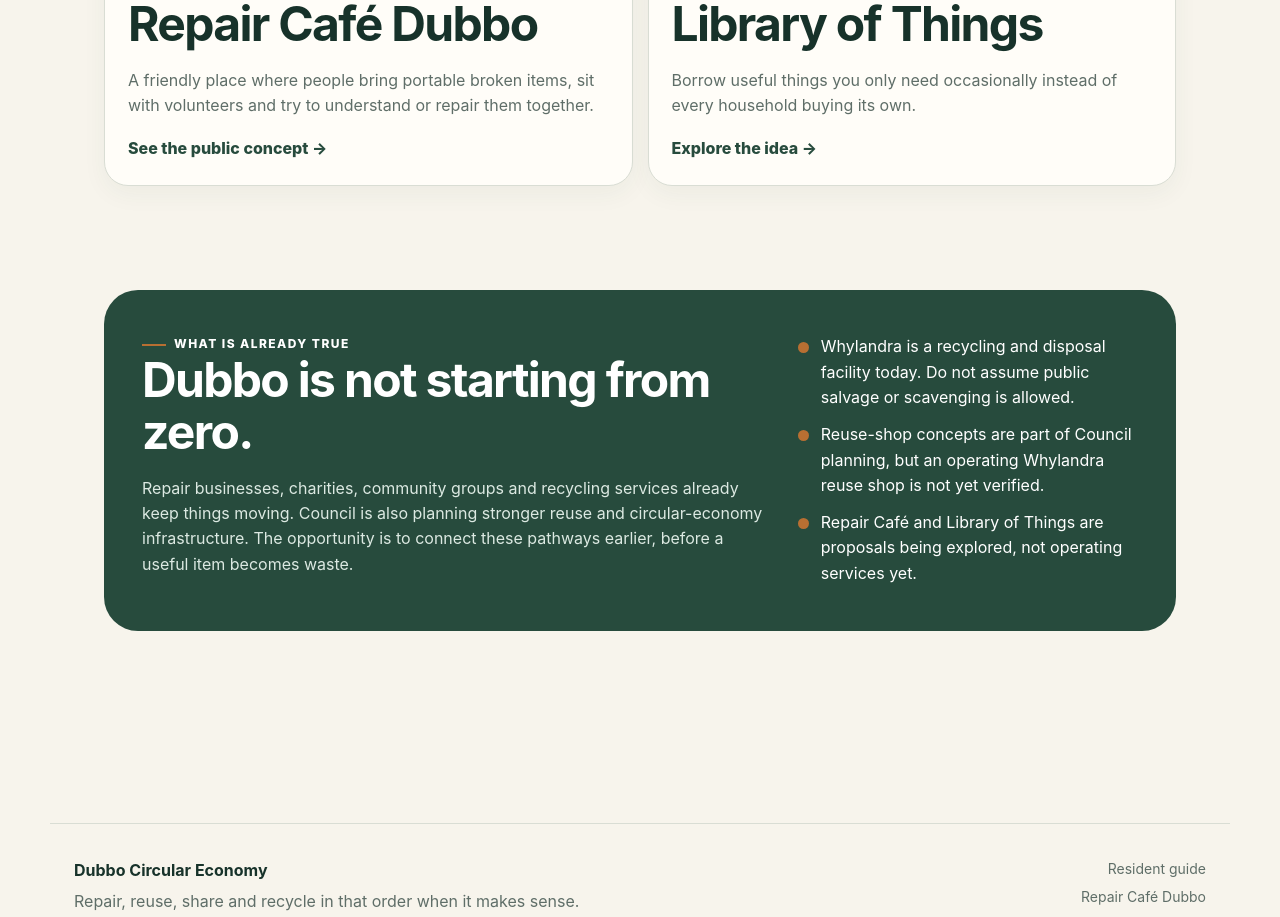
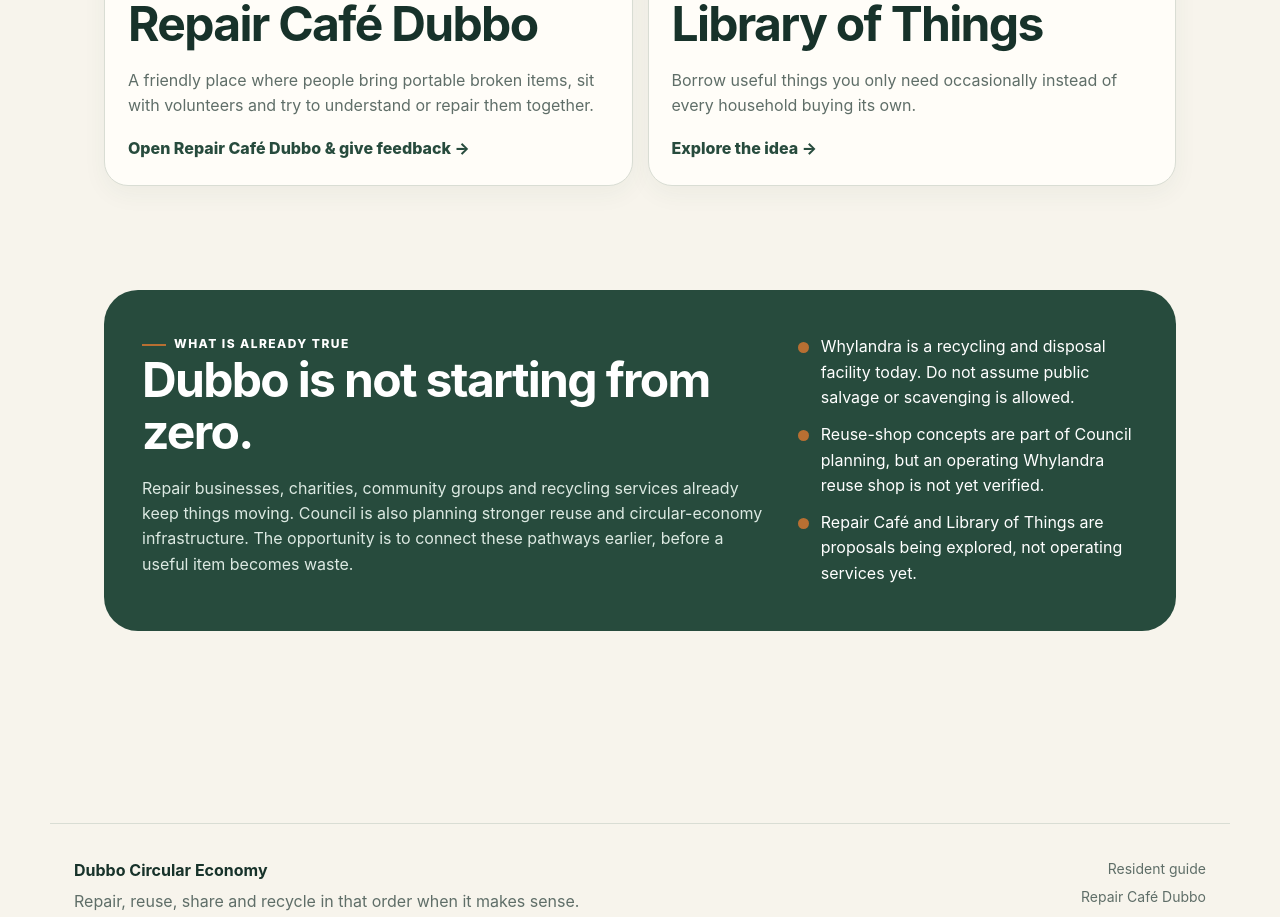
Before and after one commit to joshualparris/CircularEconomyDubbo, a Next.js app: page / in a window 1280 px wide. Shown: the part 2320-3237 px from the top of the page. Built offline with nearby package versions, Linux system fonts and the light colour scheme.

Commit message:
fix: link Repair Cafe cards to canonical public site

```diff
--- a/app/page.js
+++ b/app/page.js
@@ -1,7 +1,9 @@
 import Link from "next/link";
 
+const REPAIR_CAFE_URL="https://dubbo-ewaste-app.vercel.app/repair-cafe-dubbo";
+
 const actions=[
-  {icon:"🛠️",title:"Repair it",text:"A small fix can be cheaper and simpler than replacing the whole thing.",href:"/repair-cafe"},
+  {icon:"🛠️",title:"Repair it",text:"A small fix can be cheaper and simpler than replacing the whole thing.",href:REPAIR_CAFE_URL},
   {icon:"♻️",title:"Reuse or donate it",text:"If it still works, keep the item as an item instead of turning it into material.",href:"/where-next"},
   {icon:"🤝",title:"Borrow instead of buy",text:"Some things are useful twice a year. Sharing can make more sense than owning.",href:"/library-of-things"},
   {icon:"↻",title:"Recycle it properly",text:"When reuse is finished, use the right recycling or disposal pathway.",href:"/where-next"},
@@ -26,7 +28,7 @@ export default function HomePage(){
         <p className="lede">Before something becomes waste, there may be a better next step: repair it, pass it on, borrow instead of buying, or recycle it properly when its useful life is really over.</p>
         <div className="actions">
           <Link className="button" href="/where-next">What can I do with this?</Link>
-          <Link className="button button-secondary" href="/repair-cafe">Repair Café idea</Link>
+          <a className="button button-secondary" href={REPAIR_CAFE_URL}>Repair Café idea</a>
         </div>
       </div>
       <div className="hero-art" aria-hidden="true">
@@ -37,7 +39,7 @@ export default function HomePage(){
 
     <section className="section">
       <div className="section-head"><div className="kicker">Four simple moves</div><h2>Circular economy without the jargon</h2></div>
-      <div className="card-grid">{actions.map(a=><Link className="card action-card" href={a.href} key={a.title}><div><div className="action-icon">{a.icon}</div><h3>{a.title}</h3><p>{a.text}</p></div><span className="small-link">See the next step →</span></Link>)}</div>
+      <div className="card-grid">{actions.map(a=>a.href.startsWith("http")?<a className="card action-card" href={a.href} key={a.title}><div><div className="action-icon">{a.icon}</div><h3>{a.title}</h3><p>{a.text}</p></div><span className="small-link">See the next step →</span></a>:<Link className="card action-card" href={a.href} key={a.title}><div><div className="action-icon">{a.icon}</div><h3>{a.title}</h3><p>{a.text}</p></div><span className="small-link">See the next step →</span></Link>)}</div>
     </section>
 
     <section className="section">
@@ -51,7 +53,7 @@ export default function HomePage(){
           <span className="status">Idea being tested</span>
           <h2 style={{marginTop:16}}>Repair Café Dubbo</h2>
           <p>A friendly place where people bring portable broken items, sit with volunteers and try to understand or repair them together.</p>
-          <Link className="small-link" href="/repair-cafe">See the public concept →</Link>
+          <a className="small-link" href={REPAIR_CAFE_URL}>Open Repair Café Dubbo & give feedback →</a>
         </article>
         <article className="card">
           <span className="status">Proposal</span>
```
